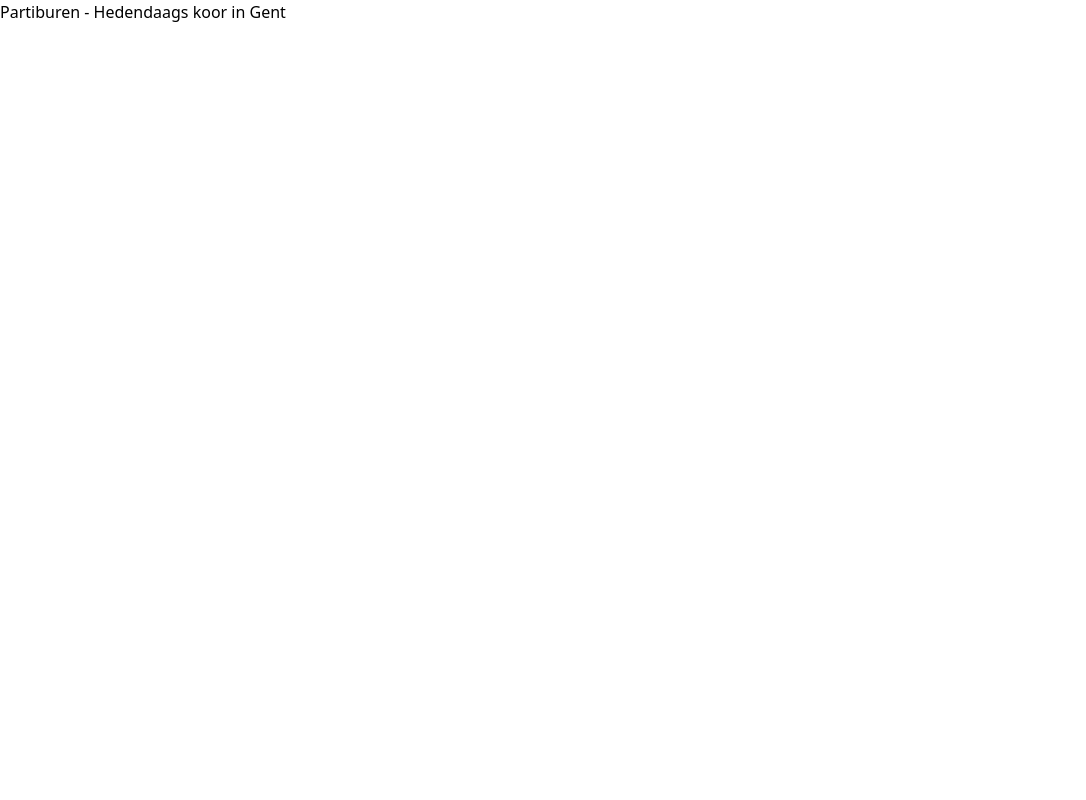
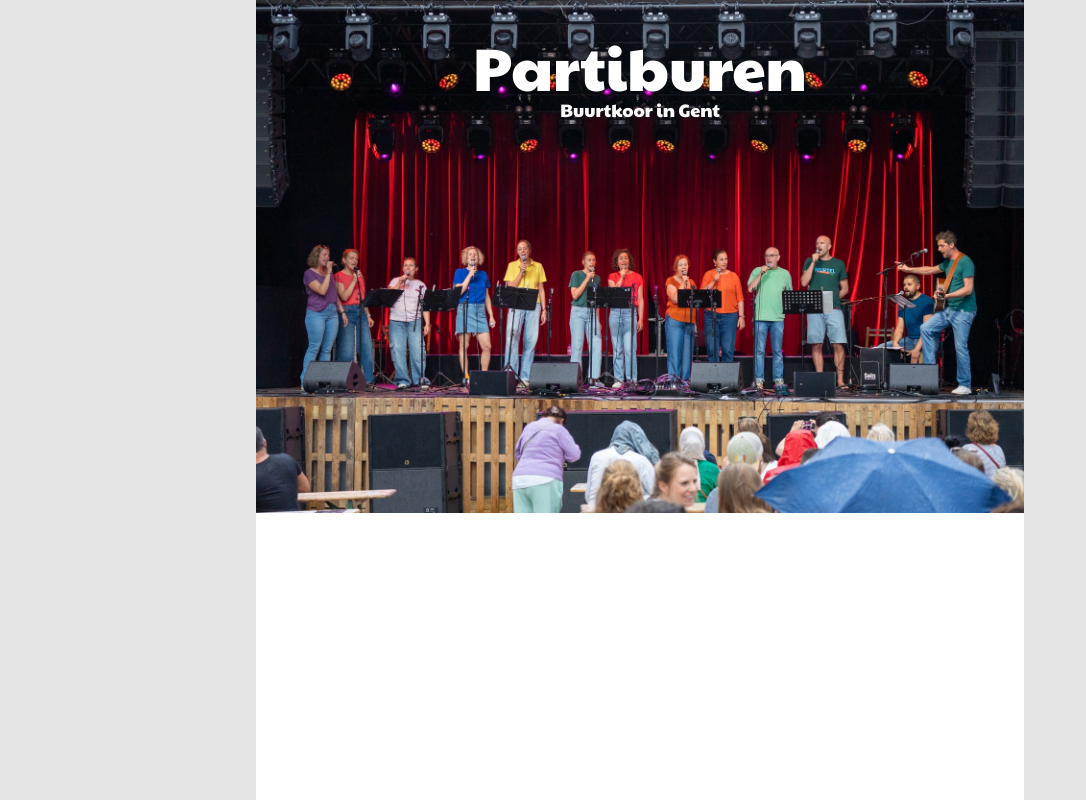
Before and after one commit to ThomasStock/partiburen, an Astro site: page / in a window 1280 px wide. Shown: the whole page, without its empty margins (0-1086 px from the left). Built offline with nearby package versions, Linux system fonts and the light colour scheme; Astro itself is replaced by a stand-in of ours.

Commit message:
base style

```diff
--- a/package.json
+++ b/package.json
@@ -13,6 +13,7 @@
     "@astrojs/check": "^0.9.3",
     "@astrojs/tailwind": "^5.1.1",
     "astro": "^4.15.8",
+    "prettier": "^3.3.3",
     "tailwindcss": "^3.4.12",
     "typescript": "^5.6.2"
   }
--- a/src/layouts/Layout.astro
+++ b/src/layouts/Layout.astro
@@ -1,14 +1,26 @@
-<!doctype html>
 <html lang="en">
   <head>
     <meta charset="UTF-8" />
-		<meta name="description" content="Meezingen of ons boeken?" />
+    <meta name="description" content="De Partiburen is een ouder- en buurtkoor van De Wijze Boom aan de Rozenbroeken in Gent. Meezingen?" />
     <meta name="viewport" content="width=device-width" />
-		<link rel="icon" href="/favicon.png" />
+    <link rel="preconnect" href="https://fonts.googleapis.com" />
+    <link rel="preconnect" href="https://fonts.gstatic.com" crossorigin />
+    <link href="https://fonts.googleapis.com/css2?family=Paytone+One&display=swap" rel="stylesheet" />
+    <link rel="icon" href="/favicon.jpeg" />
     <meta name="generator" content={Astro.generator} />
-		<title>Partiburen - Hedendaags koor in Gent</title>
+    <title>Partiburen - Koor in Gent</title>
   </head>
-	<body>
+  <body class="flex flex-col justify-stretch items-center bg-neutral-200">
+    <main class="max-w-3xl h-[100vh] bg-white">
       <slot />
+    </main>
   </body>
 </html>
+<style is:global>
+  h1,
+  h2 {
+    font-family: "Paytone One", sans-serif;
+    font-weight: 400;
+    font-style: normal;
+  }
+</style>
--- a/src/pages/index.astro
+++ b/src/pages/index.astro
@@ -1,9 +1,14 @@
 ---
-import Layout from '../layouts/Layout.astro';
+import Layout from "../layouts/Layout.astro";
 ---
 
-<Layout >
-	<main>
-		Partiburen - Hedendaags koor in Gent
-	</main>
+<Layout>
+  <header class="w-full max-h-[40vh] relative">
+    <div class="absolute top-1/4 left-1/2 -translate-x-1/2 -translate-y-1/2 text-white text-center drop-shadow-lg">
+      <h1 class="sm:text-6xl text-4xl leading-snug">Partiburen</h1>
+      <h2 class="sm:text-lg text-neutral-50 text-sm">Buurtkoor in Gent</h2>
+    </div>
+    <img src="/header.jpg" alt="Partiburen op de Gentse Feesten 2024" class="w-full" />
+  </header>
+  <main>Partiburen - Buurtkoor te Gent</main>
 </Layout>
```
Also changed, not shown: public/favicon.jpeg (added), public/favicon.png (deleted), public/header.jpg (added), public/join.jpg (added), public/logo.jpeg (added), 1 other file. Lines whose indentation alone changed are shown as unchanged.
